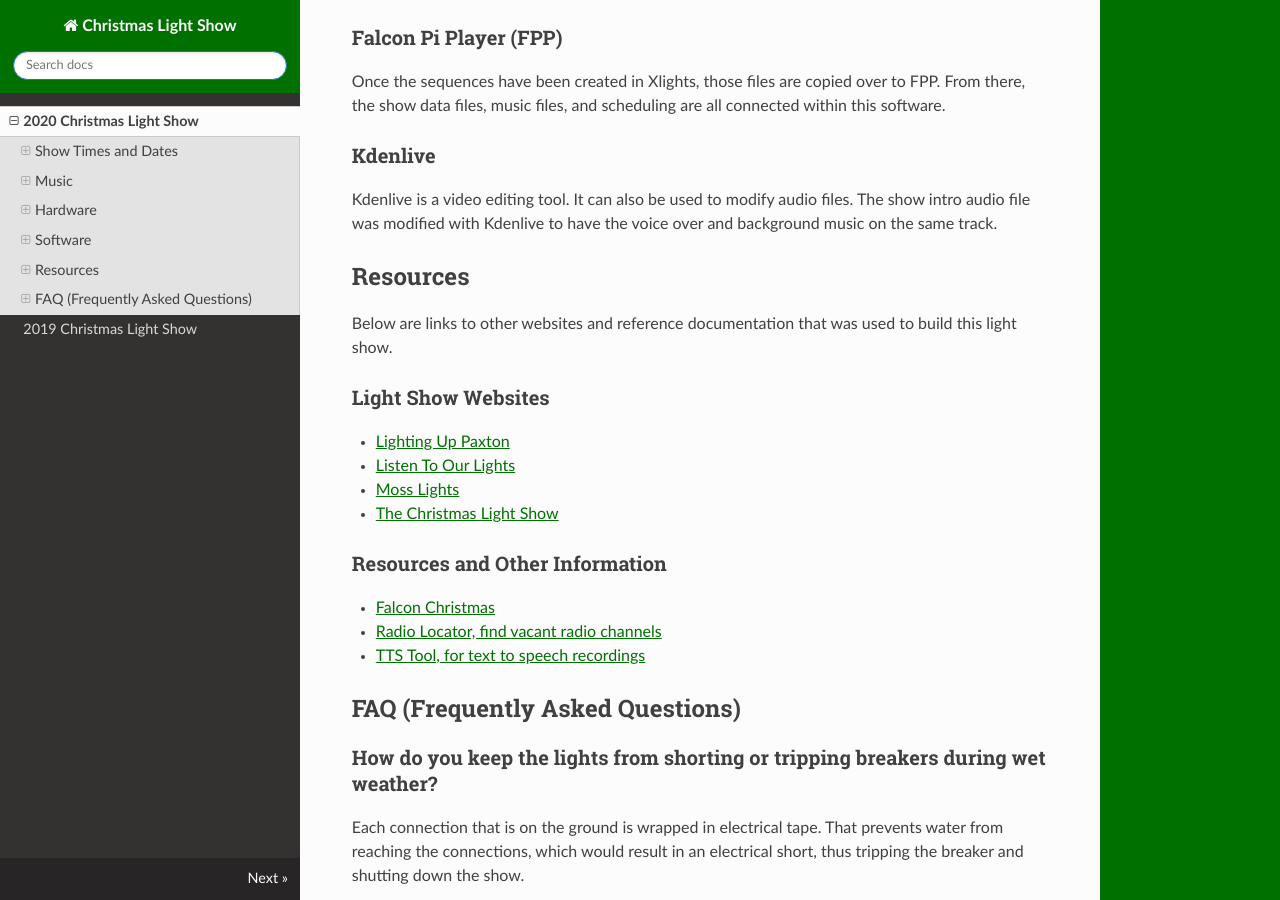
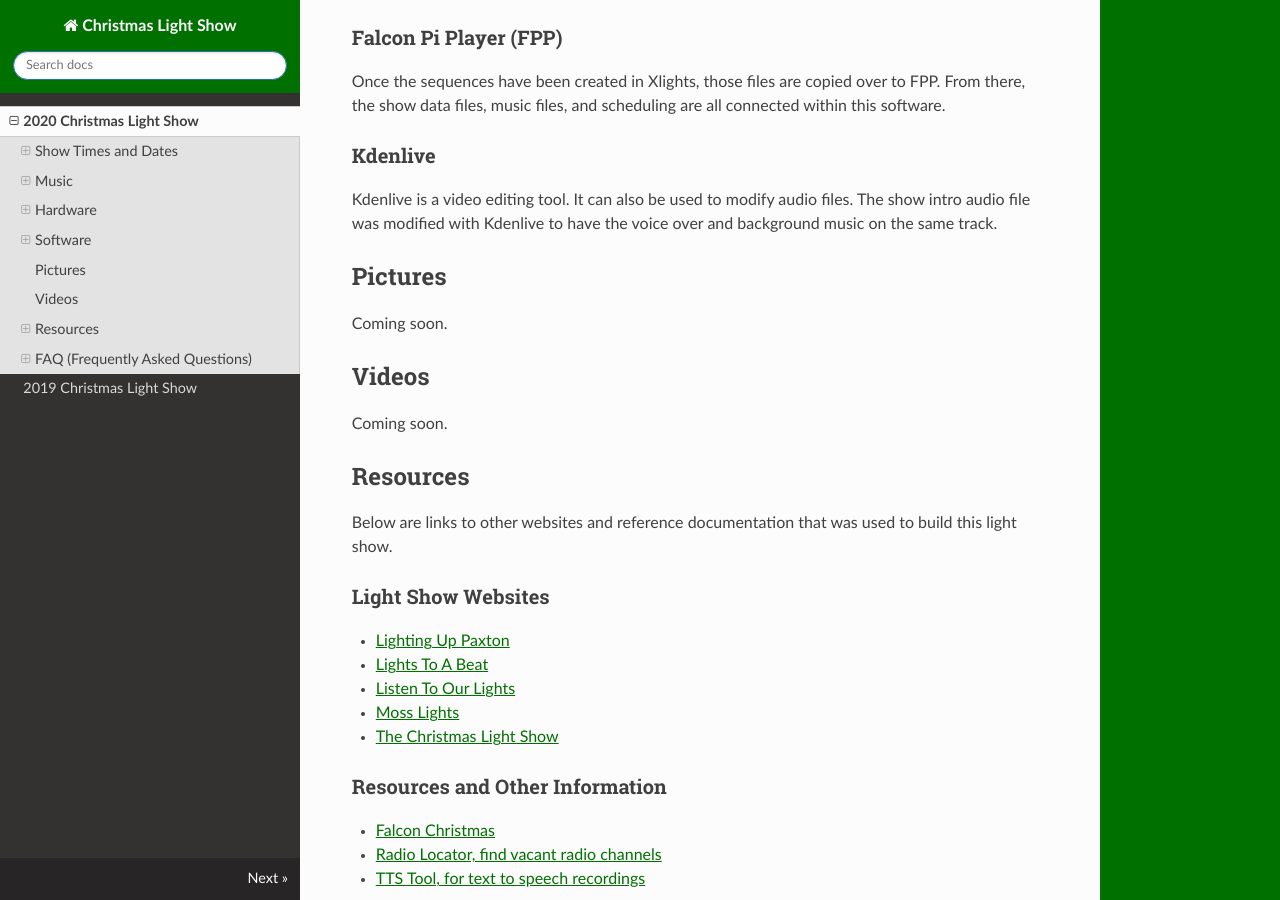
Before and after one commit to afireinside5976/christmaslights, an MkDocs documentation site: the page built from website/docs/index.md, in a window 1280 px wide and 900 px high, scrolled down 2106 px. Built offline with MkDocs 1.6.1, drawn with Linux system fonts in a browser that asks for light colours; nearby versions of some CDN libraries.

Commit message:
Updated website

```diff
--- a/website/docs/index.md
+++ b/website/docs/index.md
@@ -92,6 +92,14 @@ show data files, music files, and scheduling are all connected within this softw
 Kdenlive is a video editing tool. It can also be used to modify audio files. The show intro audio file was
 modified with Kdenlive to have the voice over and background music on the same track.
 
+## Pictures
+
+Coming soon.
+
+## Videos
+
+Coming soon.
+
 ## Resources
 
 Below are links to other websites and reference documentation that was used to build this light show.
@@ -99,6 +107,7 @@ Below are links to other websites and reference documentation that was used to b
 ### Light Show Websites
 
 * <a href="http://www.lightinguppaxton.com/" target="_blank">Lighting Up Paxton</a>
+* <a href="https://www.lightstoabeat.com" target="_blank">Lights To A Beat</a>
 * <a href="https://sites.google.com/site/listentoourlights/home" target="_blank">Listen To Our Lights</a>
 * <a href="http://www.mosslights.com" target="_blank">Moss Lights</a>
 * <a href="http://www.thechristmaslightshow.com/" target="_blank">The Christmas Light Show</a>
```
